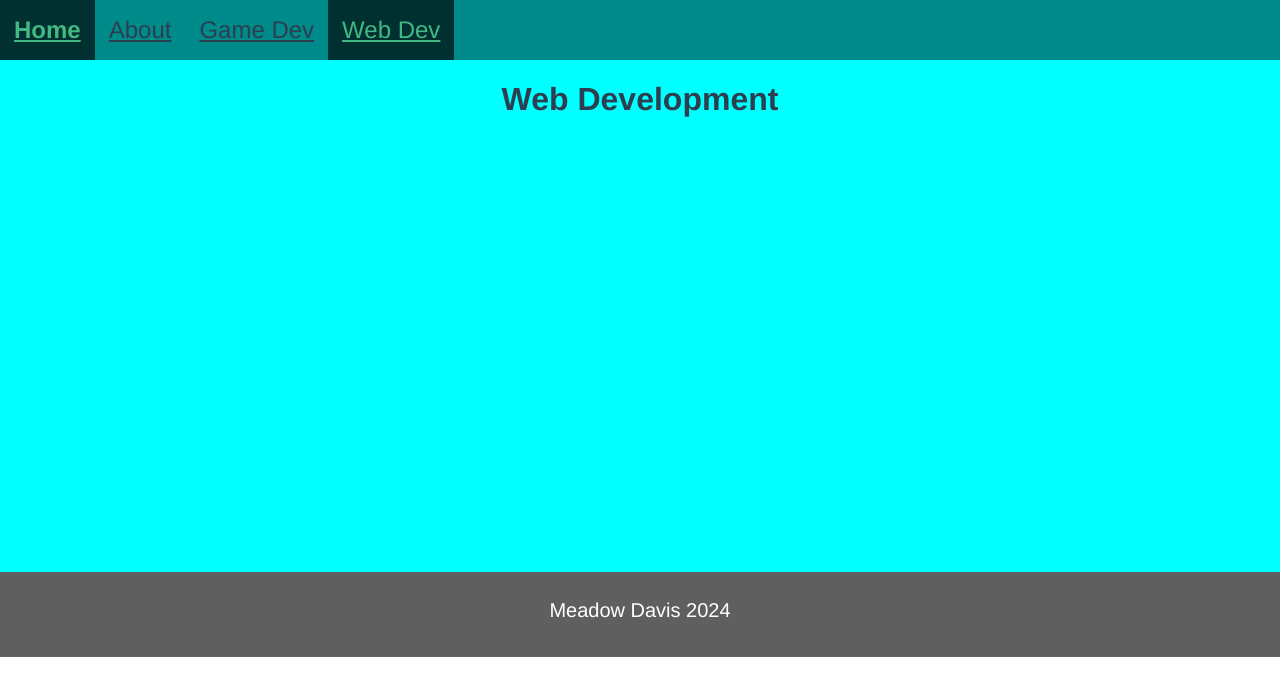
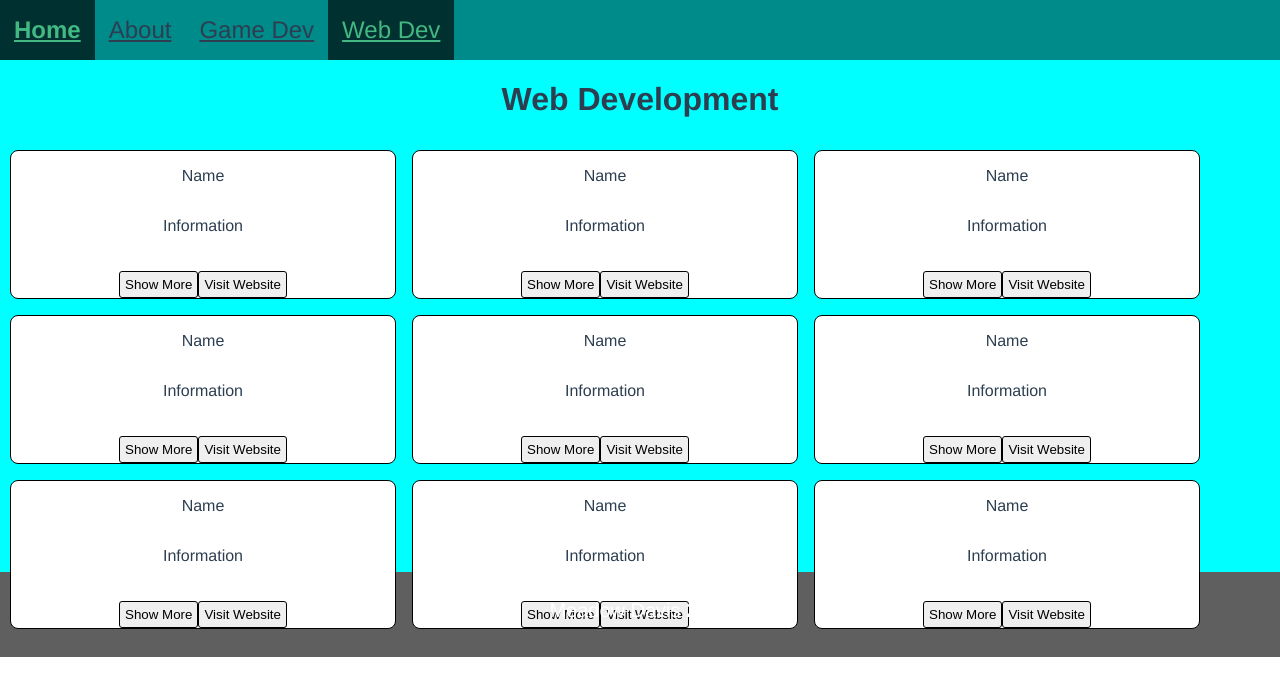
Before and after one commit to MeowMeowMeadow/portfolio-website, a Vue app in the folder portfolio/: page /webdev in a window 1280 px wide. Shown: the top 696 px of the page. Built offline with nearby package versions, Linux system fonts and the light colour scheme.

Commit message:
Added components to Web Development Page
Added the Portfolio and Card components to the web development page for future reference

```diff
--- a/portfolio/src/views/GameDevView.vue
+++ b/portfolio/src/views/GameDevView.vue
@@ -7,7 +7,7 @@
 
 <script>
 import Portfolio from "../components/Portfolio.vue"
-import Card from '../components/PortfolioCard.vue';
+import Card from '../components/PortfolioCard.vue'
 
 export default {
   name: "Game Dev",
--- a/portfolio/src/views/WebDevView.vue
+++ b/portfolio/src/views/WebDevView.vue
@@ -1,5 +1,20 @@
 <template>
   <div class="about">
     <h1>Web Development</h1>
+    <Portfolio/>
   </div>
 </template>
+
+<script>
+import Portfolio from "../components/Portfolio.vue"
+import Card from '../components/PortfolioCard.vue'
+
+export default {
+  name: "Web Dev",
+  components:
+  {
+    Portfolio,
+    Card
+  }
+}
+</script>
```
